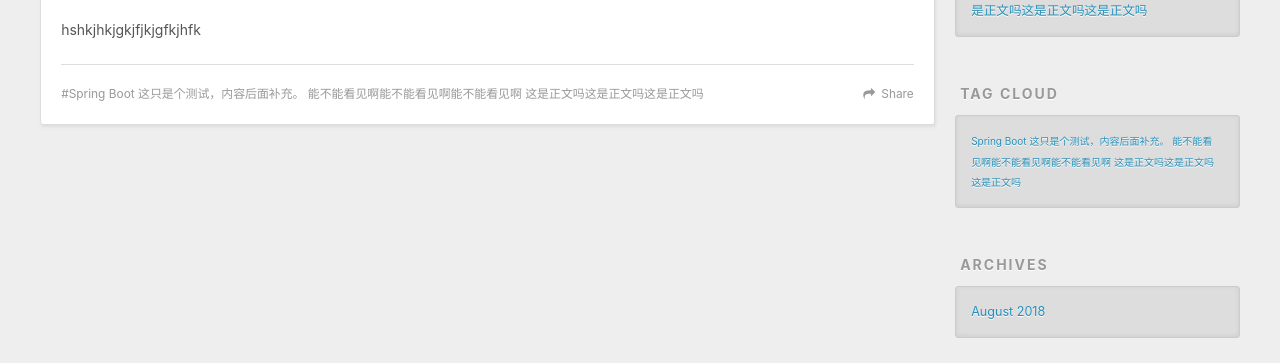
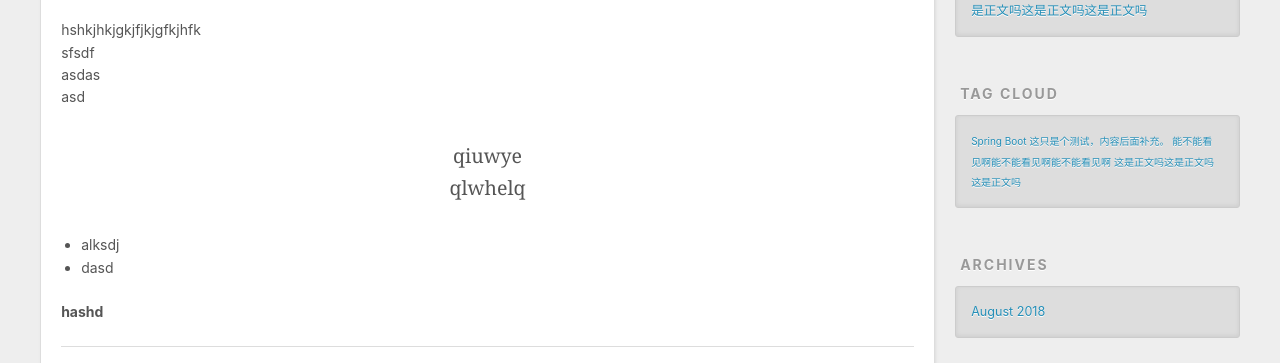
Before and after one commit to wupengchoy/wupengchoy.github.io, a plain HTML site: page 2018/08/12/Spring-Boot入门/index.html in a window 1280 px wide. Shown: the part 434-797 px from the top of the page. Drawn offline with nearby package versions, Linux system fonts and the light colour scheme.

Commit message:
Site updated: 2018-08-12 13:04:19

```diff
--- a/2018/08/12/Spring-Boot入门/index.html
+++ b/2018/08/12/Spring-Boot入门/index.html
@@ -7,7 +7,7 @@
 
   <title>Spring Boot入门 | Hexo</title>
   <meta name="viewport" content="width=device-width, initial-scale=1, maximum-scale=1">
-  <meta name="description" content="hshkjhkjgkjfjkjgfkjhfk">
+  <meta name="description" content="hshkjhkjgkjfjkjgfkjhfksfsdfasdasasd  qiuwyeqlwhelq   alksdj dasd  hashd">
 <meta name="keywords" content="Spring Boot
 这只是个测试，内容后面补充。 &lt;!--more--&gt; 能不能看见啊能不能看见啊能不能看见啊
 这是正文吗这是正文吗这是正文吗">
@@ -15,12 +15,12 @@
 <meta property="og:title" content="Spring Boot入门">
 <meta property="og:url" content="https://github.com/wupengchoy/wupengchoy.github.io/2018/08/12/Spring-Boot入门/index.html">
 <meta property="og:site_name" content="Hexo">
-<meta property="og:description" content="hshkjhkjgkjfjkjgfkjhfk">
+<meta property="og:description" content="hshkjhkjgkjfjkjgfkjhfksfsdfasdasasd  qiuwyeqlwhelq   alksdj dasd  hashd">
 <meta property="og:locale" content="default">
-<meta property="og:updated_time" content="2018-08-12T03:54:38.000Z">
+<meta property="og:updated_time" content="2018-08-12T05:02:12.000Z">
 <meta name="twitter:card" content="summary">
 <meta name="twitter:title" content="Spring Boot入门">
-<meta name="twitter:description" content="hshkjhkjgkjfjkjgfkjhfk">
+<meta name="twitter:description" content="hshkjhkjgkjfjkjgfkjhfksfsdfasdasasd  qiuwyeqlwhelq   alksdj dasd  hashd">
 
     <link rel="alternate" href="/atom.xml" title="Hexo" type="application/atom+xml">
 
@@ -89,12 +89,20 @@
 
     <div class="article-entry" itemprop="articleBody">
 
-        <p>hshkjhkjgkjfjkjgfkjhfk</p>
+        <p>hshkjhkjgkjfjkjgfkjhfk<br>sfsdf<br>asdas<br>asd</p>
+<blockquote>
+<p>qiuwye<br>qlwhelq</p>
+</blockquote>
+<ul>
+<li>alksdj</li>
+<li>dasd</li>
+</ul>
+<p><strong>hashd</strong></p>
 
 
     </div>
     <footer class="article-footer">
-      <a data-url="https://github.com/wupengchoy/wupengchoy.github.io/2018/08/12/Spring-Boot入门/" data-id="cjkqbftxz0000rowl2upm9gwf" class="article-share-link">Share</a>
+      <a data-url="https://github.com/wupengchoy/wupengchoy.github.io/2018/08/12/Spring-Boot入门/" data-id="cjkqdv34h0000u8wlk9bv0gp9" class="article-share-link">Share</a>
 
 
   <ul class="article-tag-list"><li class="article-tag-list-item"><a class="article-tag-list-link" href="/tags/Spring-Boot这只是个测试，内容后面补充。-more-能不能看见啊能不能看见啊能不能看见啊这是正文吗这是正文吗这是正文吗/">Spring Boot
```
Also changed, not shown: index.html (+10 -2 lines).
